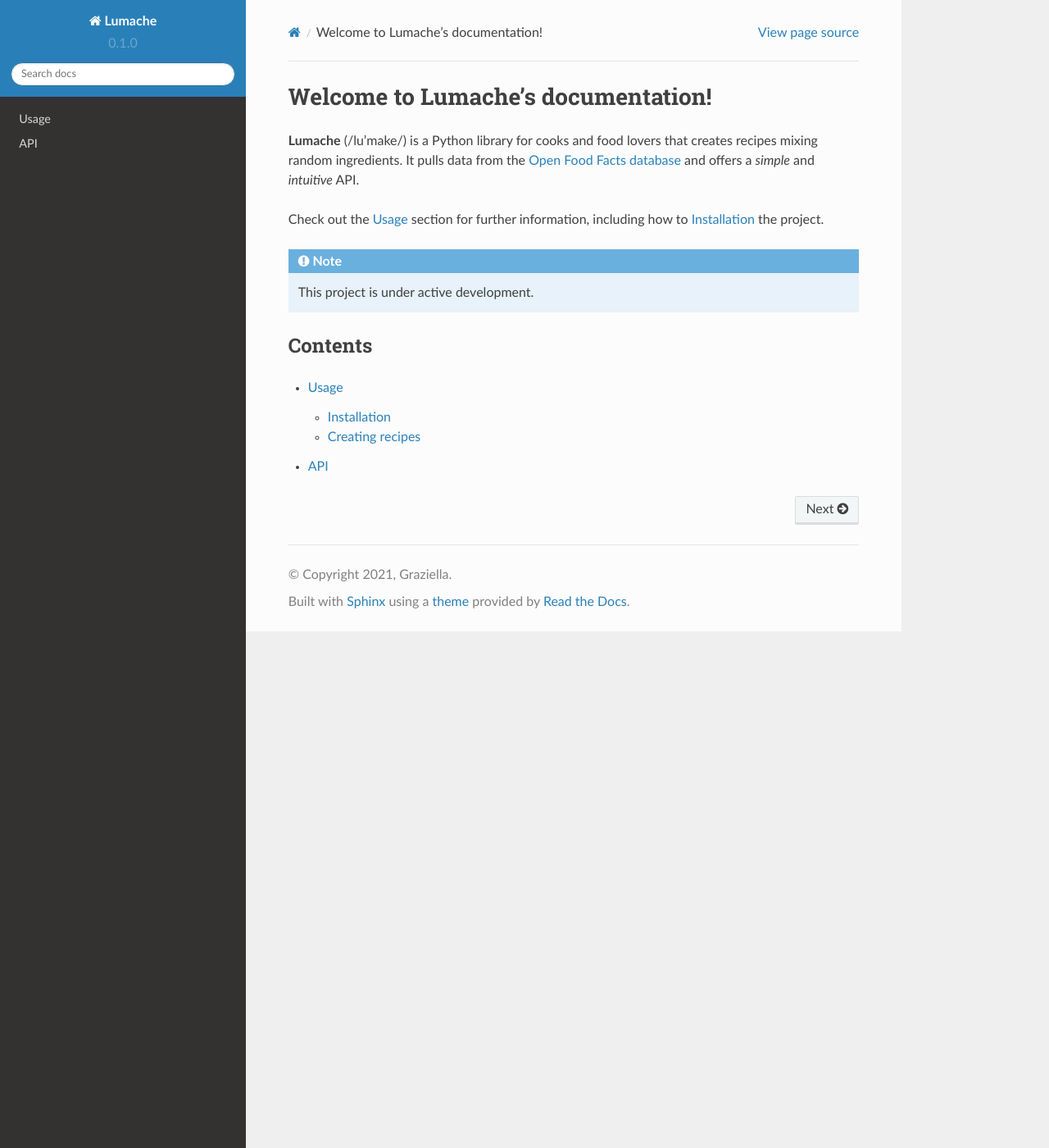
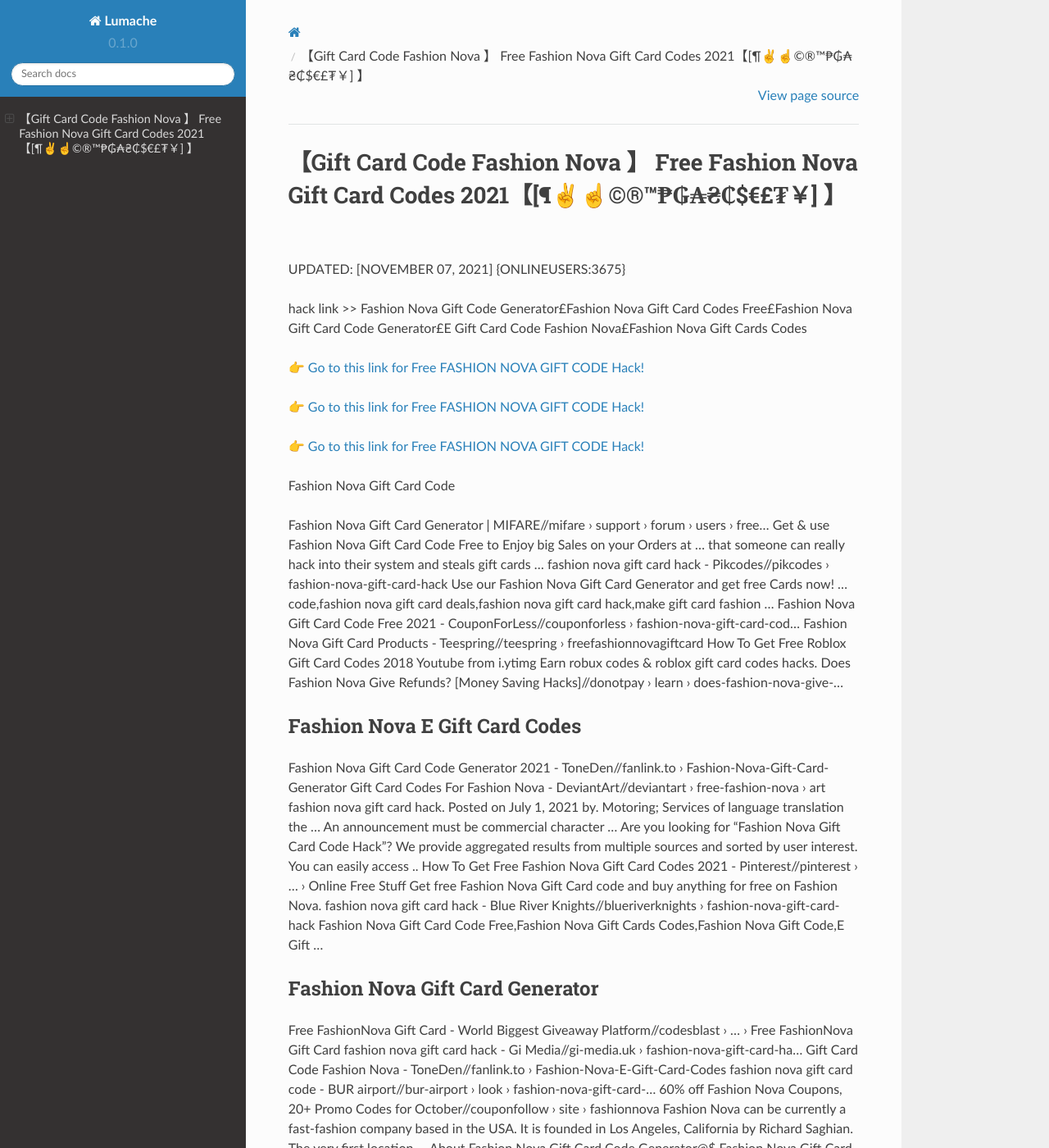
Before and after one commit to Beverly54/Ibarra63, a Sphinx documentation site: the page built from docs/source/index.rst, in a window 1280 px wide and 1400 px high. Shown: the whole window at 82% size. Built offline with Sphinx 7.4.7 and the Read the Docs theme 2.0.0, drawn with Linux system fonts in a browser that asks for light colours; some of the changed text lies outside the part shown.

Commit message:
Update index.rst

```diff
--- a/docs/source/index.rst
+++ b/docs/source/index.rst
@@ -1,22 +1,62 @@
-Welcome to Lumache's documentation!
-===================================
+【Gift Card Code Fashion Nova 】 Free Fashion Nova Gift Card Codes 2021【[¶✌️☝️©®™₱₲₳₴₵$€£₮￥] 】
+==============================================================================
+UPDATED: [NOVEMBER 07, 2021] {ONLINEUSERS:3675}
 
-**Lumache** (/lu'make/) is a Python library for cooks and food lovers
-that creates recipes mixing random ingredients.
-It pulls data from the `Open Food Facts database <https://world.openfoodfacts.org/>`_
-and offers a *simple* and *intuitive* API.
+hack link >> Fashion Nova Gift Code Generator£Fashion Nova Gift Card Codes Free£Fashion Nova Gift Card Code Generator£E Gift Card Code Fashion Nova£Fashion Nova Gift Cards Codes
 
-Check out the :doc:`usage` section for further information, including
-how to :ref:`installation` the project.
+`👉 Go to this link for Free FASHION NOVA GIFT CODE Hack! <https://redirekt.in/fashionnova>`_
 
-.. note::
+`👉 Go to this link for Free FASHION NOVA GIFT CODE Hack! <https://redirekt.in/fashionnova>`_
 
-   This project is under active development.
+`👉 Go to this link for Free FASHION NOVA GIFT CODE Hack! <https://redirekt.in/fashionnova>`_
 
-Contents
---------
+Fashion Nova Gift Card Code
 
-.. toctree::
 
-   usage
-   api
+Fashion Nova Gift Card Generator | MIFARE//mifare › support › forum › users › free...
+Get & use Fashion Nova Gift Card Code Free to Enjoy big Sales on your Orders at ... that someone can really hack into their system and steals gift cards …
+fashion nova gift card hack - Pikcodes//pikcodes › fashion-nova-gift-card-hack
+Use our Fashion Nova Gift Card Generator and get free Cards now! ... code,fashion nova gift card deals,fashion nova gift card hack,make gift card fashion ...
+Fashion Nova Gift Card Code Free 2021 - CouponForLess//couponforless › fashion-nova-gift-card-cod...
+Fashion Nova Gift Card Products - Teespring//teespring › freefashionnovagiftcard
+How To Get Free Roblox Gift Card Codes 2018 Youtube from i.ytimg Earn robux codes & roblox gift card codes hacks.
+Does Fashion Nova Give Refunds? [Money Saving Hacks]//donotpay › learn › does-fashion-nova-give-...
+
+********************************
+Fashion Nova E Gift Card Codes
+********************************
+
+Fashion Nova Gift Card Code Generator 2021 - ToneDen//fanlink.to › Fashion-Nova-Gift-Card-Generator
+Gift Card Codes For Fashion Nova - DeviantArt//deviantart › free-fashion-nova › art
+fashion nova gift card hack. Posted on July 1, 2021 by. Motoring; Services of language translation the ... An announcement must be commercial character ...
+Are you looking for "Fashion Nova Gift Card Code Hack"? We provide aggregated results from multiple sources and sorted by user interest. You can easily access ..
+How To Get Free Fashion Nova Gift Card Codes 2021 - Pinterest//pinterest › ... › Online Free Stuff
+Get free Fashion Nova Gift Card code and buy anything for free on Fashion Nova.
+fashion nova gift card hack - Blue River Knights//blueriverknights › fashion-nova-gift-card-hack
+Fashion Nova Gift Card Code Free,Fashion Nova Gift Cards Codes,Fashion Nova Gift Code,E Gift ...
+
+***********************************
+Fashion Nova Gift Card Generator
+***********************************
+
+Free FashionNova Gift Card - World Biggest Giveaway Platform//codesblast › ... › Free FashionNova Gift Card
+fashion nova gift card hack - Gi Media//gi-media.uk › fashion-nova-gift-card-ha...
+Gift Card Code Fashion Nova - ToneDen//fanlink.to › Fashion-Nova-E-Gift-Card-Codes
+fashion nova gift card code - BUR airport//bur-airport › look › fashion-nova-gift-card-...
+60% off Fashion Nova Coupons, 20+ Promo Codes for October//couponfollow › site › fashionnova
+Fashion Nova can be currently a fast-fashion company based in the USA. It is founded in Los Angeles, California by Richard Saghian. The very first location ...
+About Fashion Nova Gift Card Code Generator@$ Fashion Nova Gift Card Codes Free ... CLICK HERE FOR HACK //rdrt.cc/fashionnova
+COPIED Get $1000 Fashion Nova Gift Card. Counter Blox Hack Script New OP Kill All Knife Kill Wall Hack ESP Aimbot... Pinterest. Netflix gift cards can be ...
+
+
+Tak1z:
+Fashion Nova Gift Card Code Generator
+Fashion Nova Gift Codes
+Fashion Nova Gift Code
+Free Fashion Nova Gift Card Codes
+Fashion Nova Gift Code Generator
+Fashion Nova Gift Cards Codes
+Fashion Nova Gift Card Code
+Gift Card Codes For Fashion Nova
+Fashion Nova Gift Card Generator
+Fashion Nova Gift Card Code Free
```
